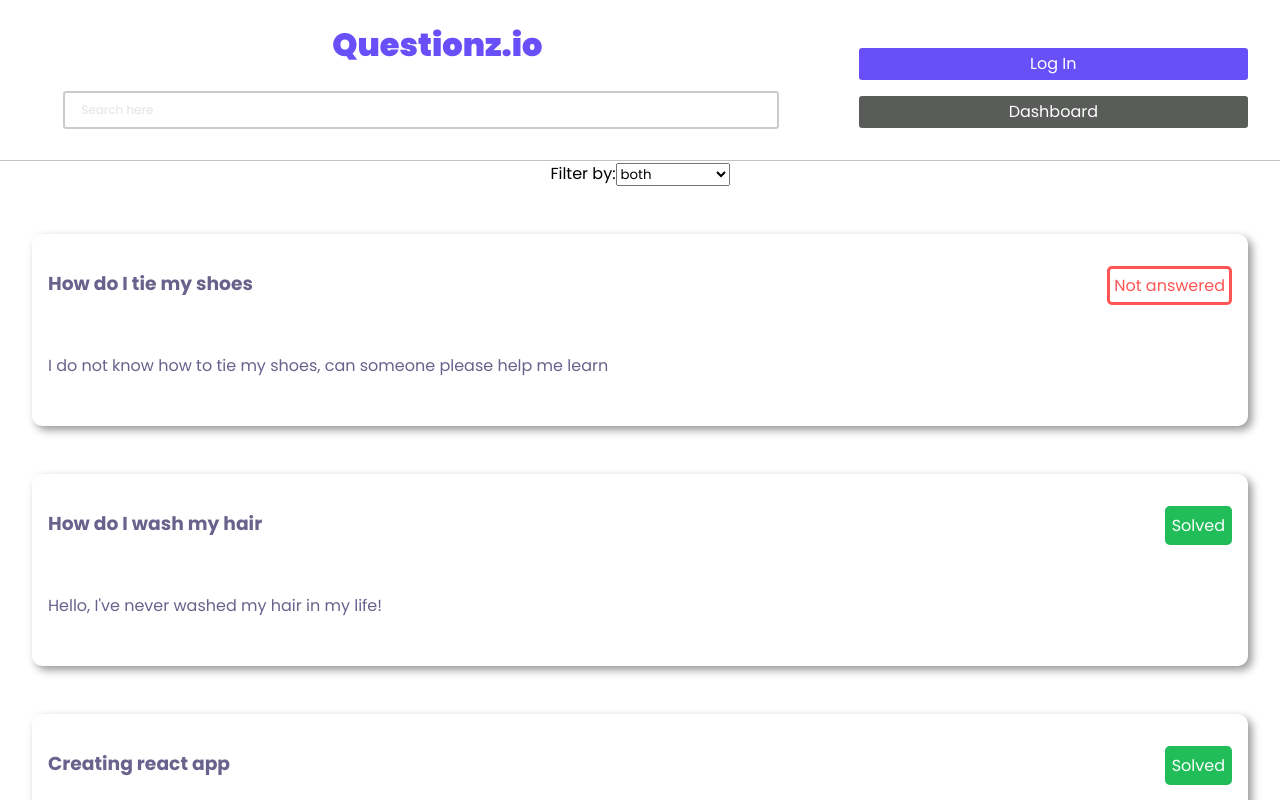
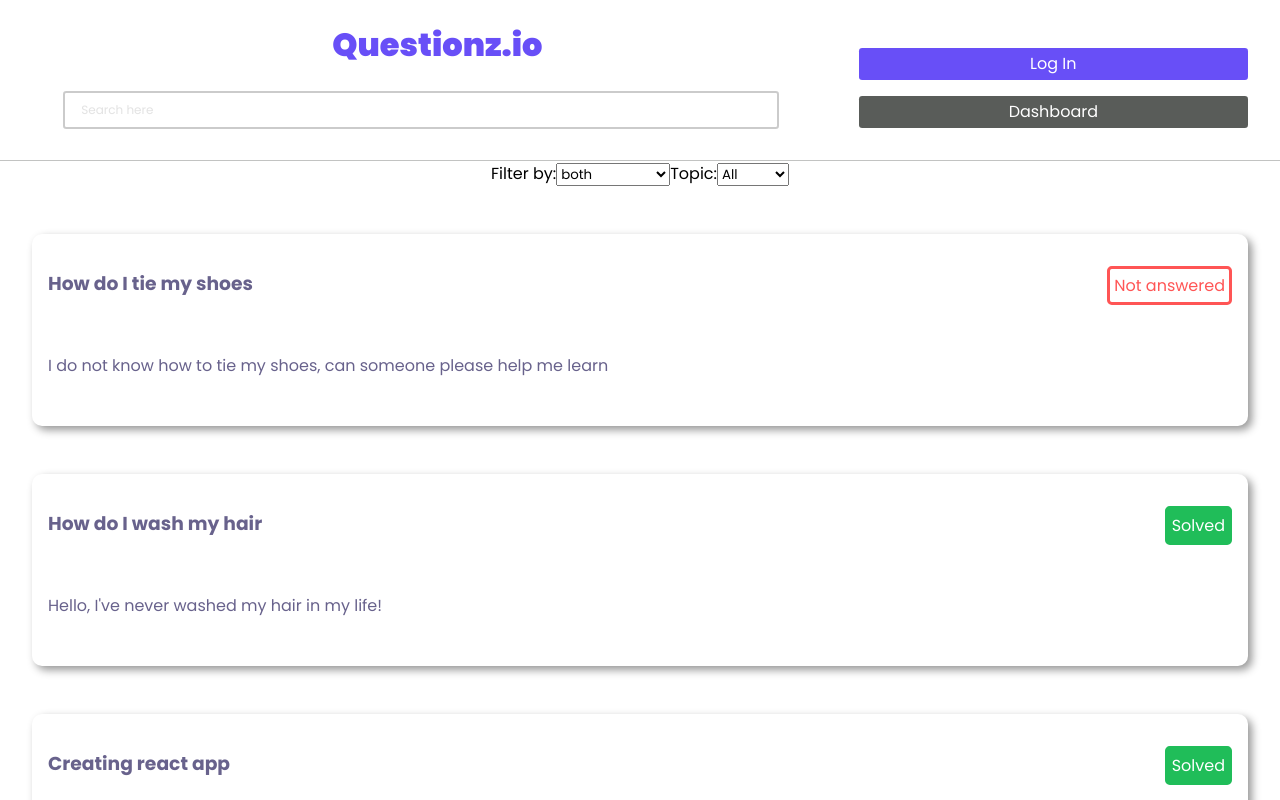
Before and after one commit to JaredS129/student-project--agile-dev-ops--aws-backend, a React (Create React App) app: page / in a window 1280 px wide. Shown: the top 800 px of the page. Built offline with nearby package versions, Linux system fonts and the light colour scheme.

Commit message:
Add topics select with hardcoded values

```diff
--- a/src/components/questionlist/FilterForm.js
+++ b/src/components/questionlist/FilterForm.js
@@ -1,4 +1,4 @@
-const FilterForm = ({ useAnswered, setUseAnswered }) => {
+const FilterForm = ({ useAnswered, setUseAnswered, useTopic, setUseTopic }) => {
   return (
     <form>
       <label htmlFor="answered">Filter by:</label>
@@ -14,6 +14,20 @@ const FilterForm = ({ useAnswered, setUseAnswered }) => {
         <option value="answered">answered</option>
         <option value="both">both</option>
       </select>
+      <label htmlFor="topics">Topic:</label>
+      <select
+        id="topics"
+        name="topics"
+        value={useTopic}
+        onChange={(x) => {
+          setUseTopic(x.target.value);
+        }}
+      >
+        <option value="All">All</option>
+        <option value="How-to">How-to</option>
+        <option value="React">React</option>
+        <option value="Bugs">Bugs</option>
+      </select>
     </form>
   );
 };
```
